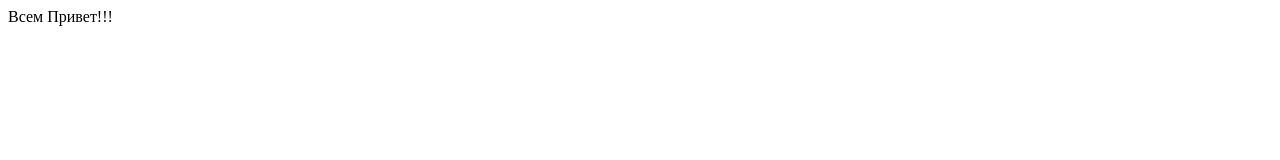
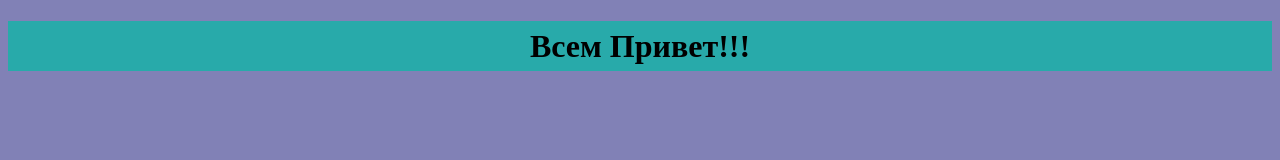
Before and after one commit to Barkhalev/Barkhalev.github.io, a plain HTML site: page Unit-4/index.html in a window 1280 px wide. Drawn offline with Linux system fonts and the light colour scheme.

Commit message:
Подключил файлы стилей и скриптов style,script

```diff
--- a/Unit-4/index.html
+++ b/Unit-4/index.html
@@ -4,9 +4,21 @@
     <meta charset="UTF-8">
     <meta http-equiv="X-UA-Compatible" content="IE=edge">
     <meta name="viewport" content="width=device-width, initial-scale=1.0">
-    <title>Document</title>
+    <title>Unit-4</title>
+    <style>body{background-color: rgb(129, 129, 182);}</style>
+    <!-- <script>alert("Hello World!!!")</script> -->
 </head>
 <body>
-    Всем Привет!!!
+    <h1 style="
+        display: flex;
+        background-color: rgb(40, 170, 170);
+        height: 50px;
+        align-items: center;
+        justify-content: center;
+        ">
+        Всем Привет!!!
+    </h1>
+
+
 </body>
 </html>
```
